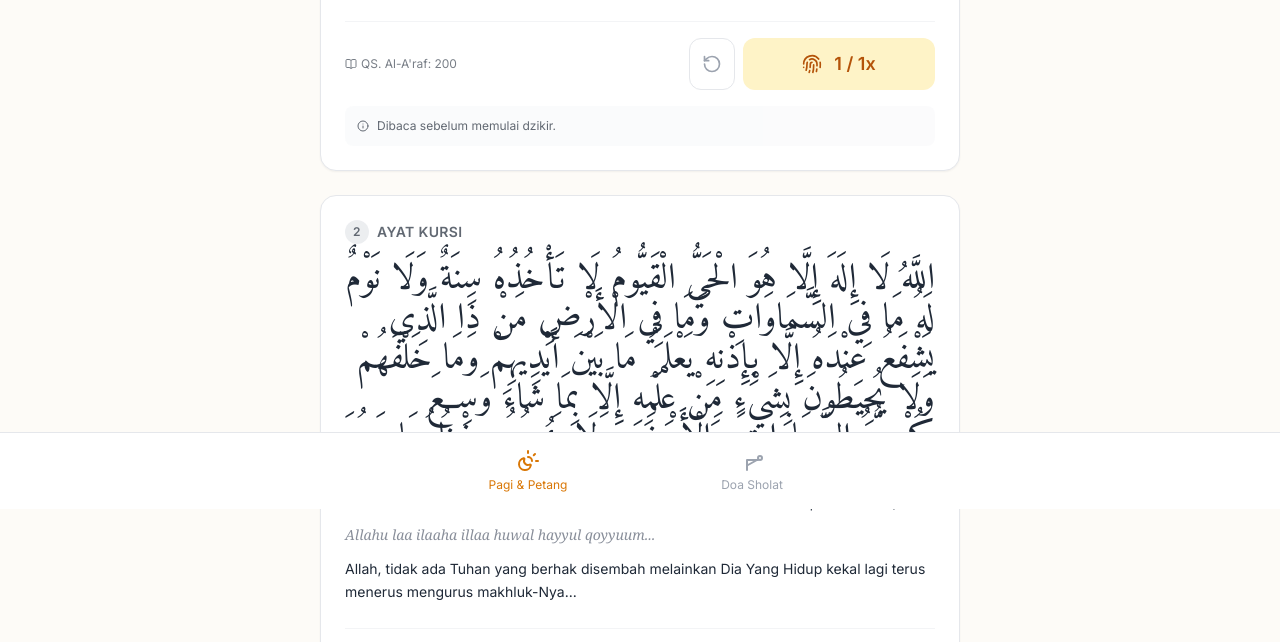
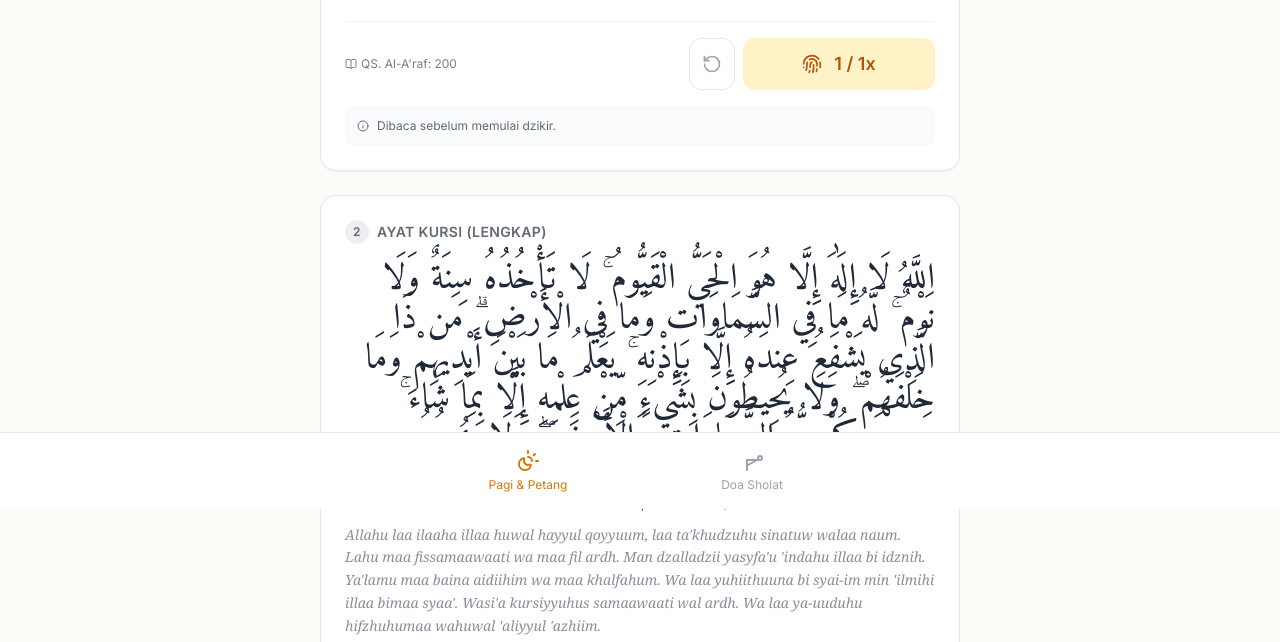
Before and after one commit to andriozite/dzikir, a plain HTML site: page index.html in a window 1280 px wide. Shown: the part 291-933 px from the top of the page. Drawn offline with nearby package versions, Linux system fonts and the light colour scheme.

Commit message:
Update index.html

```diff
--- a/index.html
+++ b/index.html
@@ -175,13 +175,13 @@
             },
             {
                 id: "c2",
-                title: "Ayat Kursi",
-                arabic: "اللَّهُ لَا إِلَهَ إِلَّا هُوَ الْحَيُّ الْقَيُّومُ لَا تَأْخُذُهُ سِنَةٌ وَلَا نَوْمٌ لَهُ مَا فِي السَّمَاوَاتِ وَمَا فِي الْأَرْضِ مَنْ ذَا الَّذِي يَشْفَعُ عِنْدَهُ إِلَّا بِإِذْنِهِ يَعْلَمُ مَا بَيْنَ أَيْدِيهِمْ وَمَا خَلْفَهُمْ وَلَا يُحِيطُونَ بِشَيْءٍ مِنْ عِلْمِهِ إِلَّا بِمَا شَاءَ وَسِعَ كُرْسِيُّهُ السَّمَاوَاتِ وَالْأَرْضَ وَلَا يَئُودُهُ حِفْظُهُمَا وَهُوَ الْعَلِيُّ الْعَظِيمُ",
-                latin: "Allahu laa ilaaha illaa huwal hayyul qoyyuum...",
-                translation: "Allah, tidak ada Tuhan yang berhak disembah melainkan Dia Yang Hidup kekal lagi terus menerus mengurus makhluk-Nya...",
+                title: "Ayat Kursi (Lengkap)",
+                arabic: "اللَّهُ لَا إِلَٰهَ إِلَّا هُوَ الْحَيُّ الْقَيُّومُ ۚ لَا تَأْخُذُهُ سِنَةٌ وَلَا نَوْمٌ ۚ لَّهُ مَا فِي السَّمَاوَاتِ وَمَا فِي الْأَرْضِ ۗ مَن ذَا الَّذِي يَشْفَعُ عِندَهُ إِلَّا بِإِذْنِهِ ۚ يَعْلَمُ مَا بَيْنَ أَيْدِيهِمْ وَمَا خَلْفَهُمْ ۖ وَلَا يُحِيطُونَ بِشَيْءٍ مِّنْ عِلْمِهِ إِلَّا بِمَا شَاءَ ۚ وَسِعَ كُرْسِيُّهُ السَّمَاوَاتِ وَالْأَرْضَ ۖ وَلَا يَئُودُهُ حِفْظُهُمَا ۚ وَهُوَ الْعَلِيُّ الْعَظِيمُ",
+                latin: "Allahu laa ilaaha illaa huwal hayyul qoyyuum, laa ta'khudzuhu sinatuw walaa naum. Lahu maa fissamaawaati wa maa fil ardh. Man dzalladzii yasyfa'u 'indahu illaa bi idznih. Ya'lamu maa baina aidiihim wa maa khalfahum. Wa laa yuhiithuuna bi syai-im min 'ilmihi illaa bimaa syaa'. Wasi'a kursiyyuhus samaawaati wal ardh. Wa laa ya-uuduhu hifzhuhumaa wahuwal 'aliyyul 'azhiim.",
+                translation: "Allah, tidak ada Tuhan (yang berhak disembah) melainkan Dia Yang Hidup kekal lagi terus menerus mengurus (makhluk-Nya); tidak mengantuk dan tidak tidur. Kepunyaan-Nya apa yang di langit dan di bumi. Tiada yang dapat memberi syafa'at di sisi Allah tanpa izin-Nya? Allah mengetahui apa-apa yang di hadapan mereka dan di belakang mereka, dan mereka tidak mengetahui apa-apa dari ilmu Allah melainkan apa yang dikehendaki-Nya. Kursi Allah meliputi langit dan bumi. Dan Allah tidak merasa berat memelihara keduanya, dan Allah Maha Tinggi lagi Maha Besar.",
                 count: 1,
                 ref: "HR. An-Nasa-i",
-                note: "Dibaca pagi & petang."
+                note: "Dibaca pagi & petang. Siapa yang membacanya pagi, dilindungi dari jin hingga sore, dan sebaliknya."
             },
             {
                 id: "c3",
@@ -318,10 +318,10 @@
             },
             {
                 id: "s4",
-                title: "Ayat Kursi",
-                arabic: "اللَّهُ لَا إِلَهَ إِلَّا هُوَ الْحَيُّ الْقَيُّومُ...",
-                latin: "Allahu laa ilaaha illaa huwal hayyul qoyyuum...",
-                translation: "Allah, tidak ada Tuhan yang berhak disembah melainkan Dia...",
+                title: "Ayat Kursi (Lengkap)",
+                arabic: "اللَّهُ لَا إِلَٰهَ إِلَّا هُوَ الْحَيُّ الْقَيُّومُ ۚ لَا تَأْخُذُهُ سِنَةٌ وَلَا نَوْمٌ ۚ لَّهُ مَا فِي السَّمَاوَاتِ وَمَا فِي الْأَرْضِ ۗ مَن ذَا الَّذِي يَشْفَعُ عِندَهُ إِلَّا بِإِذْنِهِ ۚ يَعْلَمُ مَا بَيْنَ أَيْدِيهِمْ وَمَا خَلْفَهُمْ ۖ وَلَا يُحِيطُونَ بِشَيْءٍ مِّنْ عِلْمِهِ إِلَّا بِمَا شَاءَ ۚ وَسِعَ كُرْسِيُّهُ السَّمَاوَاتِ وَالْأَرْضَ ۖ وَلَا يَئُودُهُ حِفْظُهُمَا ۚ وَهُوَ الْعَلِيُّ الْعَظِيمُ",
+                latin: "Allahu laa ilaaha illaa huwal hayyul qoyyuum, laa ta'khudzuhu sinatuw walaa naum. Lahu maa fissamaawaati wa maa fil ardh. Man dzalladzii yasyfa'u 'indahu illaa bi idznih. Ya'lamu maa baina aidiihim wa maa khalfahum. Wa laa yuhiithuuna bi syai-im min 'ilmihi illaa bimaa syaa'. Wasi'a kursiyyuhus samaawaati wal ardh. Wa laa ya-uuduhu hifzhuhumaa wahuwal 'aliyyul 'azhiim.",
+                translation: "Allah, tidak ada Tuhan (yang berhak disembah) melainkan Dia Yang Hidup kekal lagi terus menerus mengurus (makhluk-Nya)...",
                 count: 1,
                 ref: "HR. An-Nasa-i",
                 note: "Barangsiapa membacanya setiap usai sholat fardhu, tidak ada yang menghalanginya masuk surga selain kematian."
@@ -365,6 +365,16 @@
                 count: 1,
                 ref: "HR. Muslim",
                 note: "Penyempurna hitungan menjadi 100."
+            },
+            {
+                id: "s9",
+                title: "Doa Penutup (Wasiat Nabi)",
+                arabic: "اللَّهُمَّ أَعِنِّي عَلَى ذِكْرِكَ وَشُكْرِكَ وَحُسْنِ عِبَادَتِكَ",
+                latin: "Allahumma a'inni 'ala dzikrika wa syukrika wa husni 'ibadatik.",
+                translation: "Ya Allah, tolonglah aku untuk selalu mengingat-Mu, bersyukur kepada-Mu, dan beribadah dengan baik kepada-Mu.",
+                count: 1,
+                ref: "HR. Abu Daud & An-Nasa-i",
+                note: "Rasulullah berwasiat kepada Mu'adz bin Jabal agar doa ini tidak ditinggalkan di setiap akhir sholat."
             }
         ];
 
```
